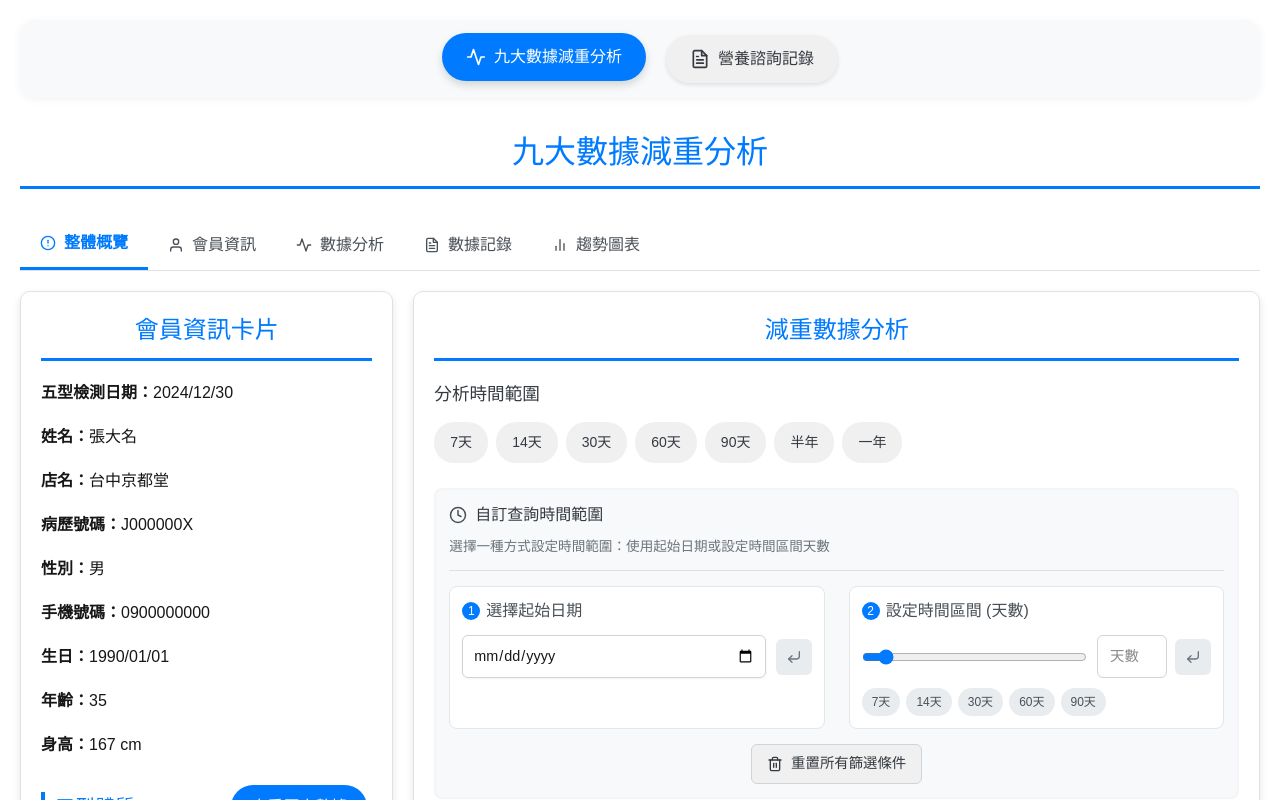
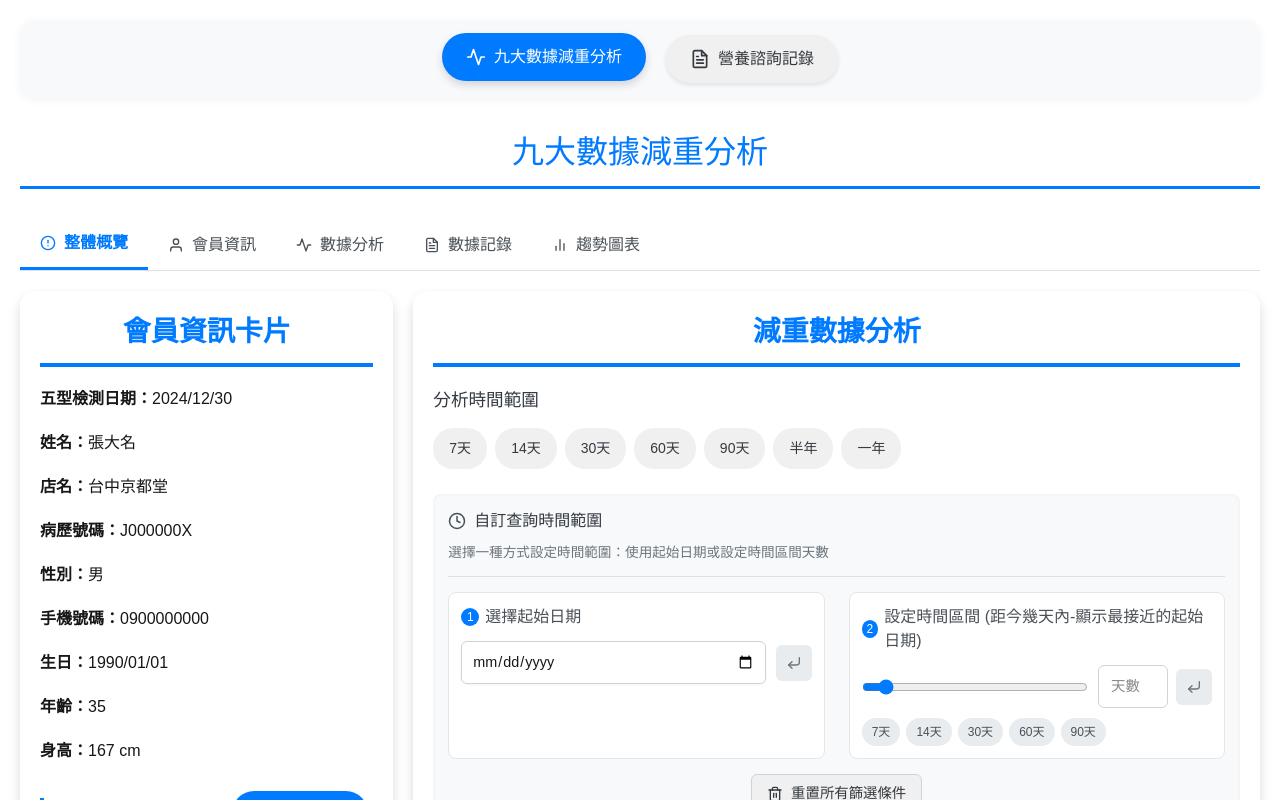
Before and after one commit to colechengame/TCM_FBT, a Next.js app: page / in a window 1280 px wide. Shown: the top 800 px of the page. Built offline with nearby package versions, Linux system fonts and the light colour scheme.

Commit message:
20250302
懸浮效果

```diff
--- a/app/page.tsx
+++ b/app/page.tsx
@@ -154,28 +154,30 @@ interface CardProps {
 
 const Card: React.FC<CardProps> = ({ title, children, className = '' }) => {
   const [isHovered, setIsHovered] = useState(false);
+  // 使用新主題的 light 模式或根據使用者偏好動態選擇主題
   const colors = theme.light;
 
   const cardStyle = {
-    borderWidth: '1px',
-    borderStyle: 'solid',
-    borderColor: colors.border,
-    borderRadius: '10px',
+    borderWidth: '0px',
+    borderRadius: '16px',
     padding: '20px',
-    backgroundColor: colors.cardBackground,
-    boxShadow: isHovered ? `0 6px 12px ${colors.shadow}` : `0 4px 8px ${colors.shadow}`,
+    background: 'linear-gradient(135deg, #FFFFFF, #FFFFFF)', // 漸層背景
+    boxShadow: isHovered
+      ? '0 12px 24px rgba(0, 0, 0, 0.2)'
+      : '0 6px 12px rgba(0, 0, 0, 0.15)',
     marginBottom: '20px',
-    transition: 'box-shadow 0.3s ease-in-out',
+    transition: 'box-shadow 0.3s ease-in-out, transform 0.3s ease-in-out',
+    transform: isHovered ? 'translateY(-4px)' : 'none',
   };
 
   const titleStyle: React.CSSProperties = {
     textAlign: 'center',
     marginBottom: '20px',
     paddingBottom: '10px',
-    borderBottom: `3px solid ${colors.primary}`,
+    borderBottom: `4px solid ${colors.primary}`,
     color: colors.primary,
-    fontSize: '1.5rem',
-    fontWeight: 'normal',
+    fontSize: '1.75rem',
+    fontWeight: 'bold',
   };
 
   return (
@@ -1118,7 +1120,7 @@ const TabNavigation = ({ tabs, activeTab, onTabChange }: TabNavigationProps) =>
                   fontWeight: '500',
                   color: '#495057'
                 }}>
-                  設定時間區間 (天數)
+                  設定時間區間 (距今幾天內-顯示最接近的起始日期)
                 </label>
               </div>
 
```
